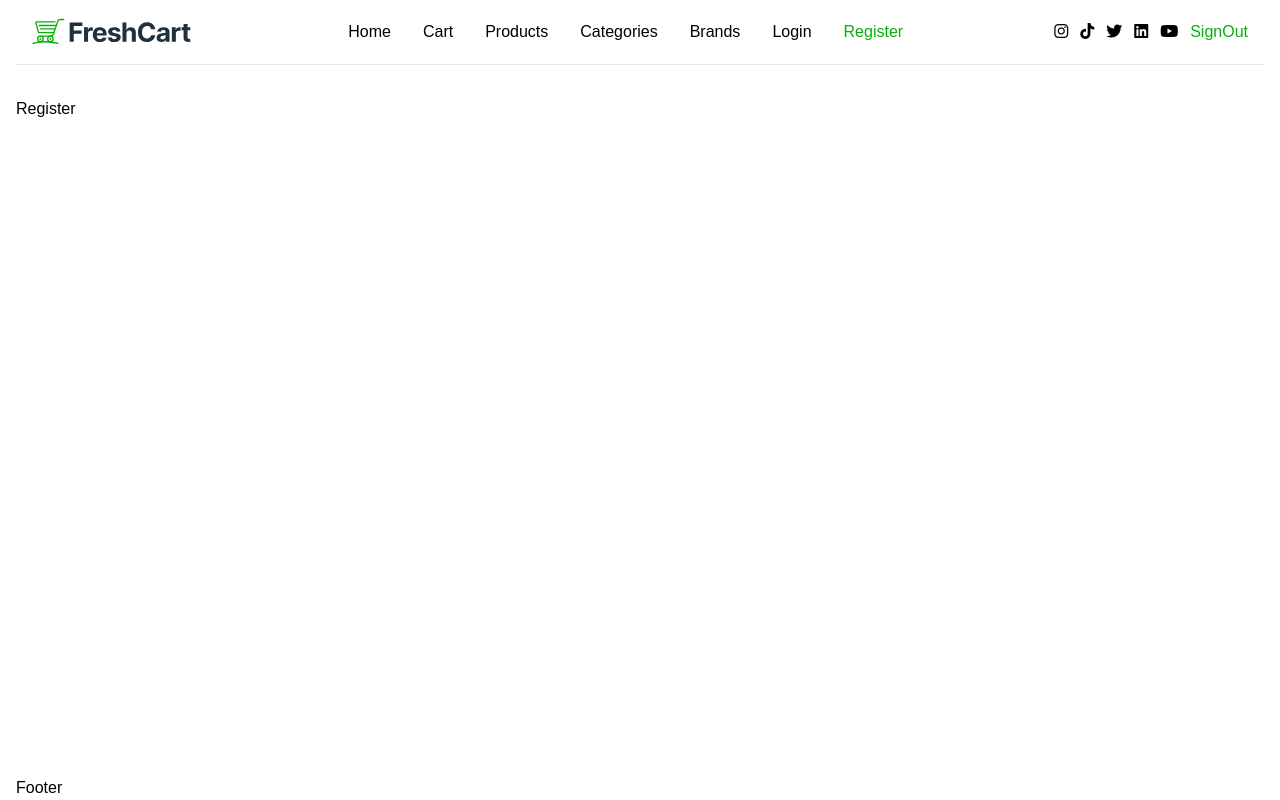
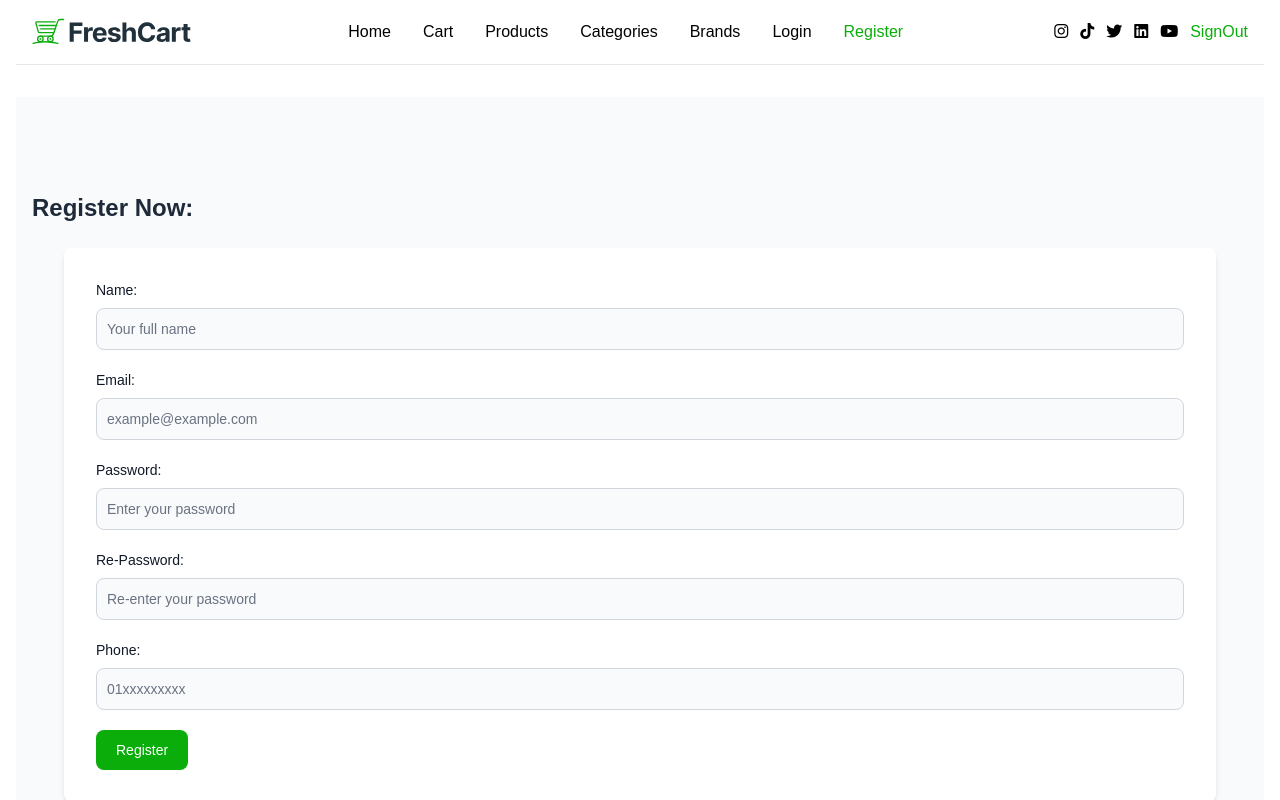
Before and after one commit to devMohamed-Hassan/Fresh-Cart, a React (Vite) app: page /register in a window 1280 px wide. Shown: the top 800 px of the page. Built offline with nearby package versions, Linux system fonts and the light colour scheme; the HTML template or start-up script is replaced by a standard one.

Commit message:
feat(auth): add Register page

```diff
--- a/package.json
+++ b/package.json
@@ -12,10 +12,13 @@
   },
   "dependencies": {
     "@fortawesome/fontawesome-free": "^6.7.2",
+    "@fortawesome/free-solid-svg-icons": "^6.7.2",
+    "@fortawesome/react-fontawesome": "^0.2.2",
     "@tailwindcss/vite": "^4.1.11",
     "axios": "^1.10.0",
     "flowbite": "^3.1.2",
     "flowbite-react": "^0.11.8",
+    "formik": "^2.4.6",
     "react": "^19.1.0",
     "react-dom": "^19.1.0",
     "react-generate-cli": "^1.0.0",
@@ -23,7 +26,8 @@
     "react-slick": "^0.30.3",
     "react-spinners": "^0.17.0",
     "slick-carousel": "^1.8.1",
-    "tailwindcss": "^4.1.11"
+    "tailwindcss": "^4.1.11",
+    "yup": "^1.6.1"
   },
   "devDependencies": {
     "@eslint/js": "^9.29.0",
--- a/src/Components/Register/Register.jsx
+++ b/src/Components/Register/Register.jsx
@@ -1,11 +1,263 @@
-import React from "react";
-import styles from "./Register.module.css"
+import React, { useState } from "react";
+import { useFormik } from "formik";
+import * as Yup from "yup";
+import { FontAwesomeIcon } from "@fortawesome/react-fontawesome";
+import { faCheckCircle, faTimesCircle } from "@fortawesome/free-solid-svg-icons";
+import axios from "axios";
 
 function Register() {
+  const [errorMessage, setErrorMessage] = useState("");
+  const [successMessage, setSuccessMessage] = useState("");
+
+  const handleSubmit = async (values) => {
+    try {
+      const { data } = await axios.post(
+        `https://ecommerce.routemisr.com/api/v1/auth/signup`,
+        values
+      );
+      setSuccessMessage("Registration successful! Welcome aboard.");
+      setErrorMessage("");
+      formik.resetForm();
+    } catch (error) {
+      setErrorMessage(error.response?.data?.message || "Something went wrong");
+      setSuccessMessage("");
+    }
+  };
+
+  const validationSchema = Yup.object({
+    name: Yup.string()
+      .trim()
+      .min(3, "Name must be at least 3 characters")
+      .max(15, "Name must be 15 characters or less")
+      .required("Name is required"),
+    email: Yup.string()
+      .trim()
+      .email("Invalid email address")
+      .required("Email is required"),
+    password: Yup.string()
+      .matches(
+        /^(?=.*[a-z])(?=.*[A-Z])(?=.*\d)(?=.*[@$!%*?&])[A-Za-z\d@$!%*?&]{8,}$/,
+        "Password must be at least 8 characters, include uppercase, lowercase, number and special character"
+      )
+      .matches(/^\S*$/, "Password cannot contain spaces")
+      .required("Password is required"),
+    rePassword: Yup.string()
+      .oneOf([Yup.ref("password")], "Passwords must match")
+      .required("Please confirm your password"),
+    phone: Yup.string()
+      .trim()
+      .matches(
+        /^(01[0125])[0-9]{8}$/,
+        "Phone must start with 010, 011, 012, or 015 and be 11 digits"
+      )
+      .required("Phone is required"),
+  });
+
+  const formik = useFormik({
+    initialValues: {
+      name: "",
+      email: "",
+      password: "",
+      rePassword: "",
+      phone: "",
+    },
+    validationSchema,
+    onSubmit: handleSubmit,
+  });
+
+  const renderValidationIcon = (field) => {
+    if (!formik.touched[field]) return null;
+    if (formik.errors[field]) {
+      return (
+        <FontAwesomeIcon
+          icon={faTimesCircle}
+          className="absolute top-1/2 right-3 transform -translate-y-1/2 text-red-500 text-xl"
+        />
+      );
+    }
+    return (
+      <FontAwesomeIcon
+        icon={faCheckCircle}
+        className="absolute top-1/2 right-3 transform -translate-y-1/2 text-green-500 text-xl"
+      />
+    );
+  };
+
   return (
-    <>
-      <div>Register</div>
-    </>
+    <div className="flex flex-col justify-center items-center min-h-screen px-4 bg-gray-50">
+      <h2 className="self-start mb-6 text-2xl font-bold text-gray-800">
+        Register Now:
+      </h2>
+
+      {errorMessage && (
+        <div className="w-full max-w-6xl mx-auto mb-4 p-4 bg-red-100 text-red-700 border border-red-400 rounded-lg">
+          {errorMessage}
+        </div>
+      )}
+
+      {successMessage && (
+        <div className="w-full max-w-6xl mx-auto mb-4 p-4 bg-green-100 text-green-700 border border-green-400 rounded-lg">
+          {successMessage}
+        </div>
+      )}
+
+      <form
+        className="bg-white shadow-md rounded-lg p-8 w-full max-w-6xl mx-auto"
+        onSubmit={formik.handleSubmit}
+      >
+
+        <div className="mb-5 relative">
+          <label
+            htmlFor="name"
+            className="block mb-2 text-sm font-medium text-gray-900"
+          >
+            Name:
+          </label>
+          <input
+            type="text"
+            name="name"
+            id="name"
+            className={`bg-gray-50 border ${formik.touched.name && formik.errors.name
+              ? "border-red-500"
+              : formik.touched.name && !formik.errors.name
+                ? "border-green-500"
+                : "border-gray-300"
+              } text-gray-900 text-sm rounded-lg focus:ring-blue-500 focus:border-blue-500 block w-full p-2.5`}
+            placeholder="Your full name"
+            value={formik.values.name}
+            onChange={formik.handleChange}
+            onBlur={formik.handleBlur}
+          />
+          {renderValidationIcon("name")}
+          {formik.touched.name && formik.errors.name && (
+            <p className="text-red-500 text-sm mt-1">{formik.errors.name}</p>
+          )}
+        </div>
+
+        <div className="mb-5 relative">
+          <label
+            htmlFor="email"
+            className="block mb-2 text-sm font-medium text-gray-900"
+          >
+            Email:
+          </label>
+          <input
+            type="email"
+            name="email"
+            id="email"
+            className={`bg-gray-50 border ${formik.touched.email && formik.errors.email
+              ? "border-red-500"
+              : formik.touched.email && !formik.errors.email
+                ? "border-green-500"
+                : "border-gray-300"
+              } text-gray-900 text-sm rounded-lg focus:ring-blue-500 focus:border-blue-500 block w-full p-2.5`}
+            placeholder="example@example.com"
+            value={formik.values.email}
+            onChange={formik.handleChange}
+            onBlur={formik.handleBlur}
+          />
+          {renderValidationIcon("email")}
+          {formik.touched.email && formik.errors.email && (
+            <p className="text-red-500 text-sm mt-1">{formik.errors.email}</p>
+          )}
+        </div>
+
+        <div className="mb-5 relative">
+          <label
+            htmlFor="password"
+            className="block mb-2 text-sm font-medium text-gray-900"
+          >
+            Password:
+          </label>
+          <input
+            type="password"
+            name="password"
+            id="password"
+            className={`bg-gray-50 border ${formik.touched.password && formik.errors.password
+              ? "border-red-500"
+              : formik.touched.password && !formik.errors.password
+                ? "border-green-500"
+                : "border-gray-300"
+              } text-gray-900 text-sm rounded-lg focus:ring-blue-500 focus:border-blue-500 block w-full p-2.5`}
+            placeholder="Enter your password"
+            value={formik.values.password}
+            onChange={formik.handleChange}
+            onBlur={formik.handleBlur}
+          />
+          {renderValidationIcon("password")}
+          {formik.touched.password && formik.errors.password && (
+            <p className="text-red-500 text-sm mt-1">
+              {formik.errors.password}
+            </p>
+          )}
+        </div>
+
+        <div className="mb-5 relative">
+          <label
+            htmlFor="repassword"
+            className="block mb-2 text-sm font-medium text-gray-900"
+          >
+            Re-Password:
+          </label>
+          <input
+            type="password"
+            id="repassword"
+            name="rePassword"
+            className={`bg-gray-50 border ${formik.touched.rePassword && formik.errors.rePassword
+              ? "border-red-500"
+              : formik.touched.rePassword && !formik.errors.rePassword
+                ? "border-green-500"
+                : "border-gray-300"
+              } text-gray-900 text-sm rounded-lg focus:ring-blue-500 focus:border-blue-500 block w-full p-2.5`}
+            placeholder="Re-enter your password"
+            value={formik.values.rePassword}
+            onChange={formik.handleChange}
+            onBlur={formik.handleBlur}
+          />
+          {renderValidationIcon("rePassword")}
+          {formik.touched.rePassword && formik.errors.rePassword && (
+            <p className="text-red-500 text-sm mt-1">
+              {formik.errors.rePassword}
+            </p>
+          )}
+        </div>
+
+        <div className="mb-5 relative">
+          <label
+            htmlFor="phone"
+            className="block mb-2 text-sm font-medium text-gray-900"
+          >
+            Phone:
+          </label>
+          <input
+            type="tel"
+            id="phone"
+            name="phone"
+            className={`bg-gray-50 border ${formik.touched.phone && formik.errors.phone
+              ? "border-red-500"
+              : formik.touched.phone && !formik.errors.phone
+                ? "border-green-500"
+                : "border-gray-300"
+              } text-gray-900 text-sm rounded-lg focus:ring-blue-500 focus:border-blue-500 block w-full p-2.5`}
+            placeholder="01xxxxxxxxx"
+            value={formik.values.phone}
+            onChange={formik.handleChange}
+            onBlur={formik.handleBlur}
+          />
+          {renderValidationIcon("phone")}
+          {formik.touched.phone && formik.errors.phone && (
+            <p className="text-red-500 text-sm mt-1">{formik.errors.phone}</p>
+          )}
+        </div>
+
+        <button
+          type="submit"
+          className="text-white bg-[var(--main-color)] hover:bg-green-500 focus:ring-4 focus:outline-none focus:ring-blue-300 font-medium rounded-lg text-sm w-full sm:w-auto px-5 py-2.5 text-center"
+        >
+          Register
+        </button>
+      </form>
+    </div>
   );
 }
 
```
Also changed, not shown: 1 other file (tests, documents, lock files or other folders).
